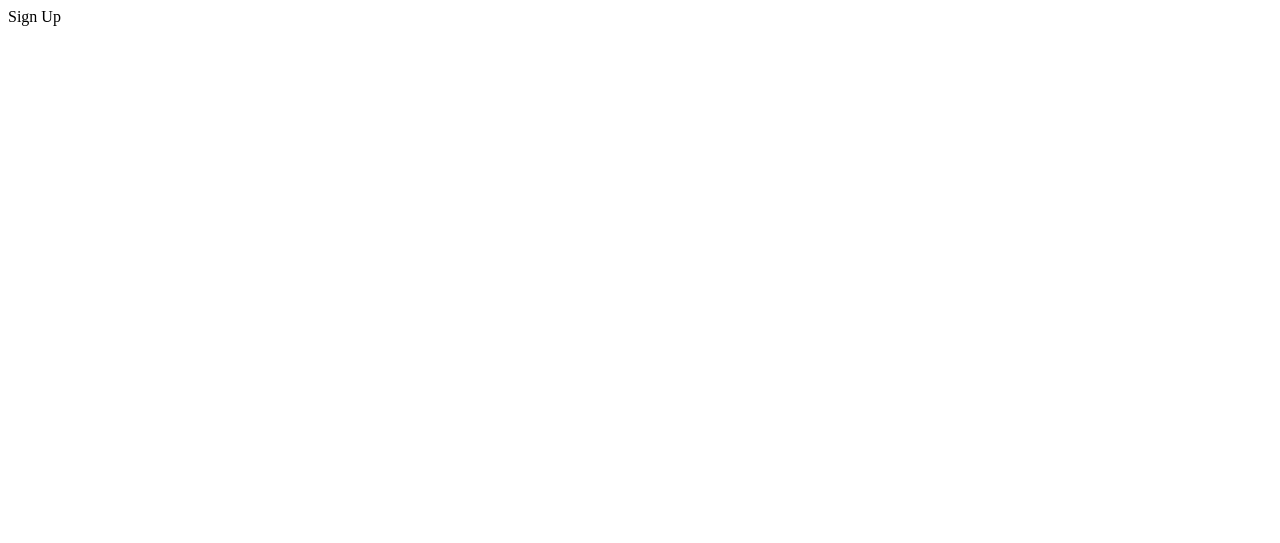
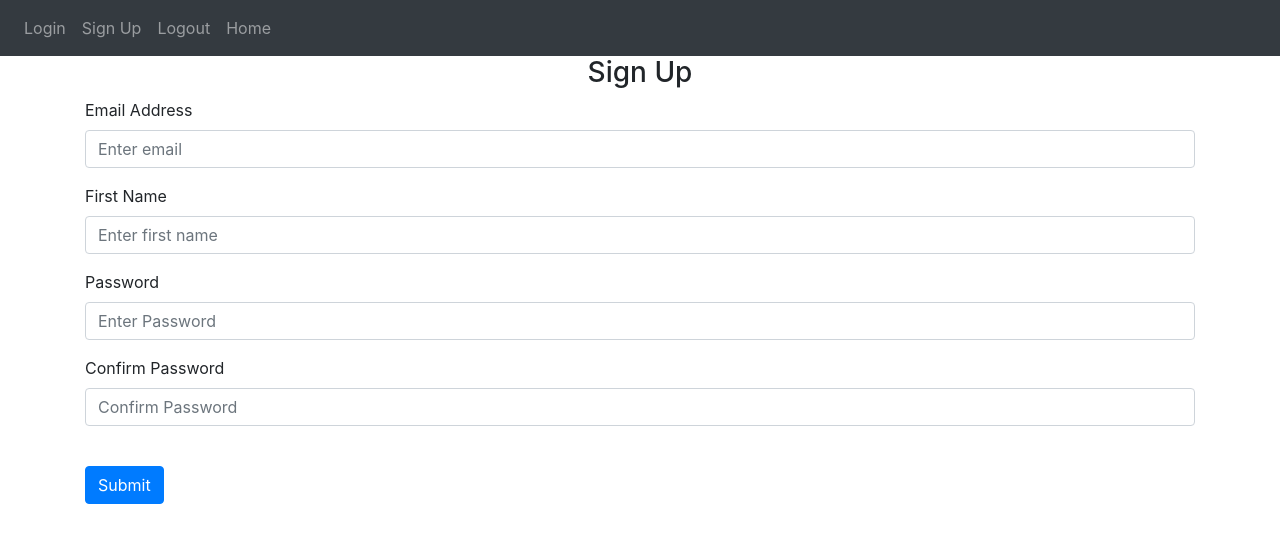
Before and after one commit to jaifm/cv-classification-project, a Flask app: page /sign-up in a window 1280 px wide. Before the commit the part shown is almost empty. Shown: the top 543 px of the page. Run offline with Flask 3, Linux system fonts and the light colour scheme; some libraries are stand-ins or nearby versions.

Commit message:
setting up login and signup forms

```diff
--- a/app/website/auth.py
+++ b/app/website/auth.py
@@ -1,15 +1,16 @@
-from flask import Blueprint
+from flask import Blueprint, render_template, request
 
 auth = Blueprint('auth', __name__)
 
-@auth.route('/login') #login route
+@auth.route('/login', methods=['GET', 'POST']) #login route
 def login():
-    return "<p>Login</p>"
+    data = request.form
+    return render_template("login.html", text="Login", user="User")
 
 @auth.route('/logout') #logout route
 def logout():
     return "<p>Logout</p>"
 
-@auth.route('/sign-up') #sign-up route
+@auth.route('/sign-up', methods=['GET', 'POST']) #sign-up route
 def sign_up():
-    return "<p>Sign Up</p>"
+    return render_template("sign_up.html")
--- a/app/website/templates/base.html
+++ b/app/website/templates/base.html
@@ -28,10 +28,6 @@
         {% block content %}
         {% endblock %}
     </div>
-    <div class="container mt-4">
-        {% block content %}
-        {% endblock %}
-    </div>
     <!-- Bootstrap JS and dependencies -->
     <script src="https://code.jquery.com/jquery-3.5.1.slim.min.js"></script>
     <script src="https://cdn.jsdelivr.net/npm/@popperjs/core@2.5.4/dist/umd/popper.min.js"></script>
--- /dev/null
+++ b/app/website/templates/sign_up.html
@@ -0,0 +1,28 @@
+{% extends "base.html" %}
+
+{% block title %}Sign Up!{% endblock %}
+
+{% block content %}
+
+    <form method="POST">
+        <h3 align="center">Sign Up</h3>
+        <div class="form-group">
+            <label for="email">Email Address</label>
+            <input type="email" class="form-control" id="email" name="email" placeholder="Enter email">
+        </div>
+        <div class="form-group">
+            <label for="firstname">First Name</label>
+            <input type="text" class="form-control" name="firstname" id="firstname" placeholder="Enter first name">
+        </div>
+        <div class="form-group">
+            <label for="password1">Password</label>
+            <input type="password" class="form-control" name="password1" id="password1" placeholder="Enter Password">
+        </div>
+        <div class="form-group">
+            <label for="password2">Confirm Password</label>
+            <input type="password" class="form-control" name="password2" id="password2" placeholder="Confirm Password">
+        </div>
+        <br>
+        <button type="submit" class="btn btn-primary">Submit</button>
+    </form>
+{% endblock %}
```
Also changed, not shown: app/website/templates/login.html (added, +19 -0 lines).
